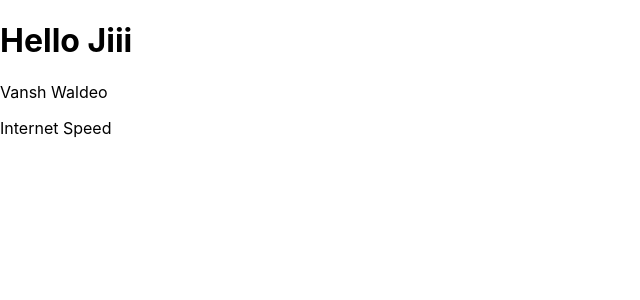
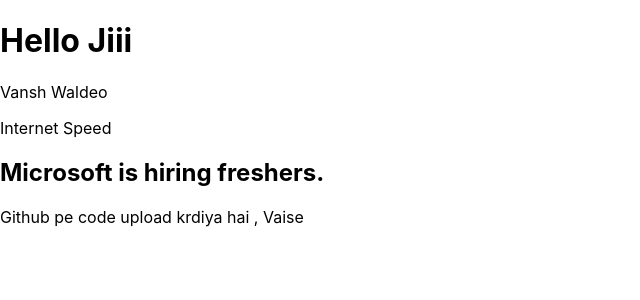
Before and after one commit to VanshKing30/soul, a React (Create React App) app: page / in a window 1280 px wide. Shown: the top 300 px of the page, without its empty margins (0-640 px from the left). Built offline with nearby package versions, Linux system fonts and the light colour scheme.

Commit message:
Added some more line to code

```diff
--- a/src/App.js
+++ b/src/App.jsx
@@ -6,6 +6,9 @@
       <h1>Hello Jiii</h1>
       <p>Vansh Waldeo</p>
       <p>Internet Speed </p>
+      <h2>Microsoft is hiring freshers.</h2>
+
+      <p>Github pe code upload krdiya hai , Vaise</p>
     </div>
   );
 }
```
